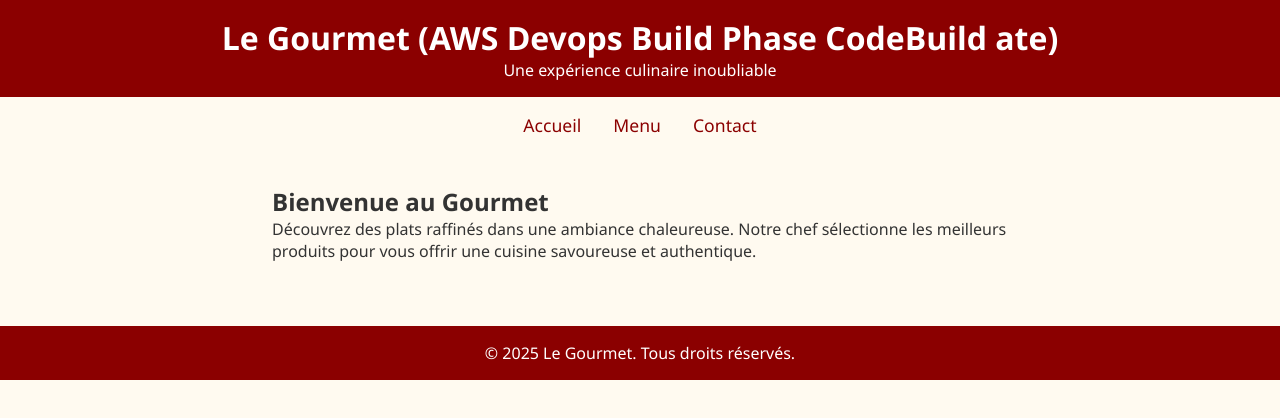
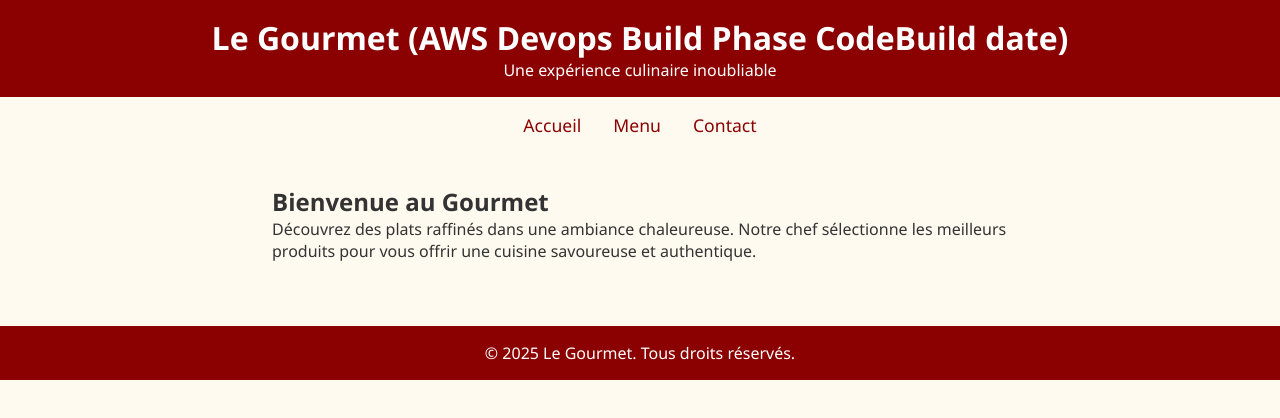
Before and after one commit to olinogit/AWS-Beanstalk-NodeApp, a website: page front/index.html in a window 1280 px wide. Drawn offline with Linux system fonts and the light colour scheme.

Commit message:
update index.html

```diff
--- a/front/index.html
+++ b/front/index.html
@@ -87,7 +87,7 @@
 <body>
 
   <header>
-    <h1>Le Gourmet (AWS Devops Build Phase CodeBuild ate) </h1>
+    <h1>Le Gourmet (AWS Devops Build Phase CodeBuild date) </h1>
     <p>Une expérience culinaire inoubliable</p>
   </header>
 
```
